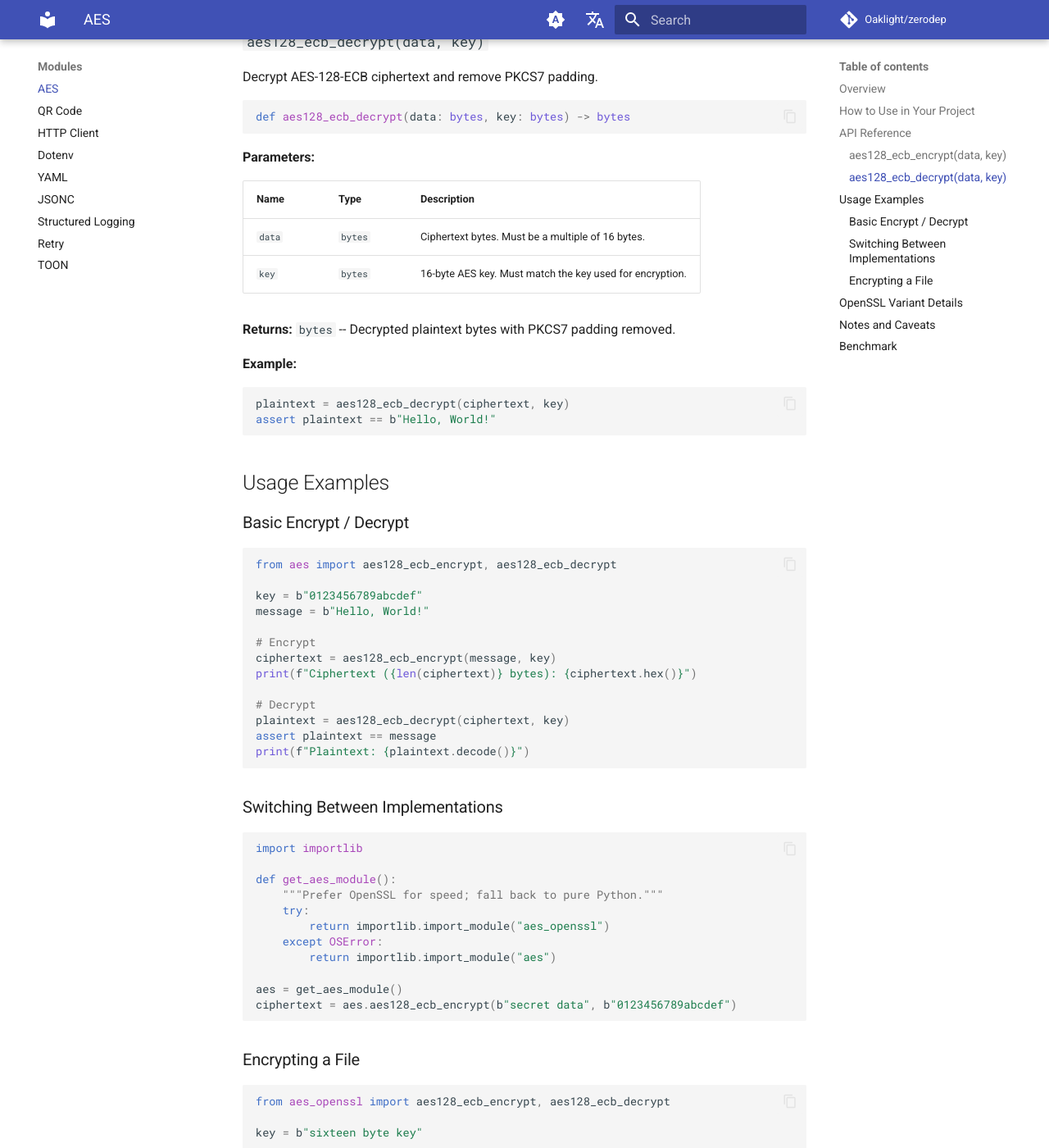
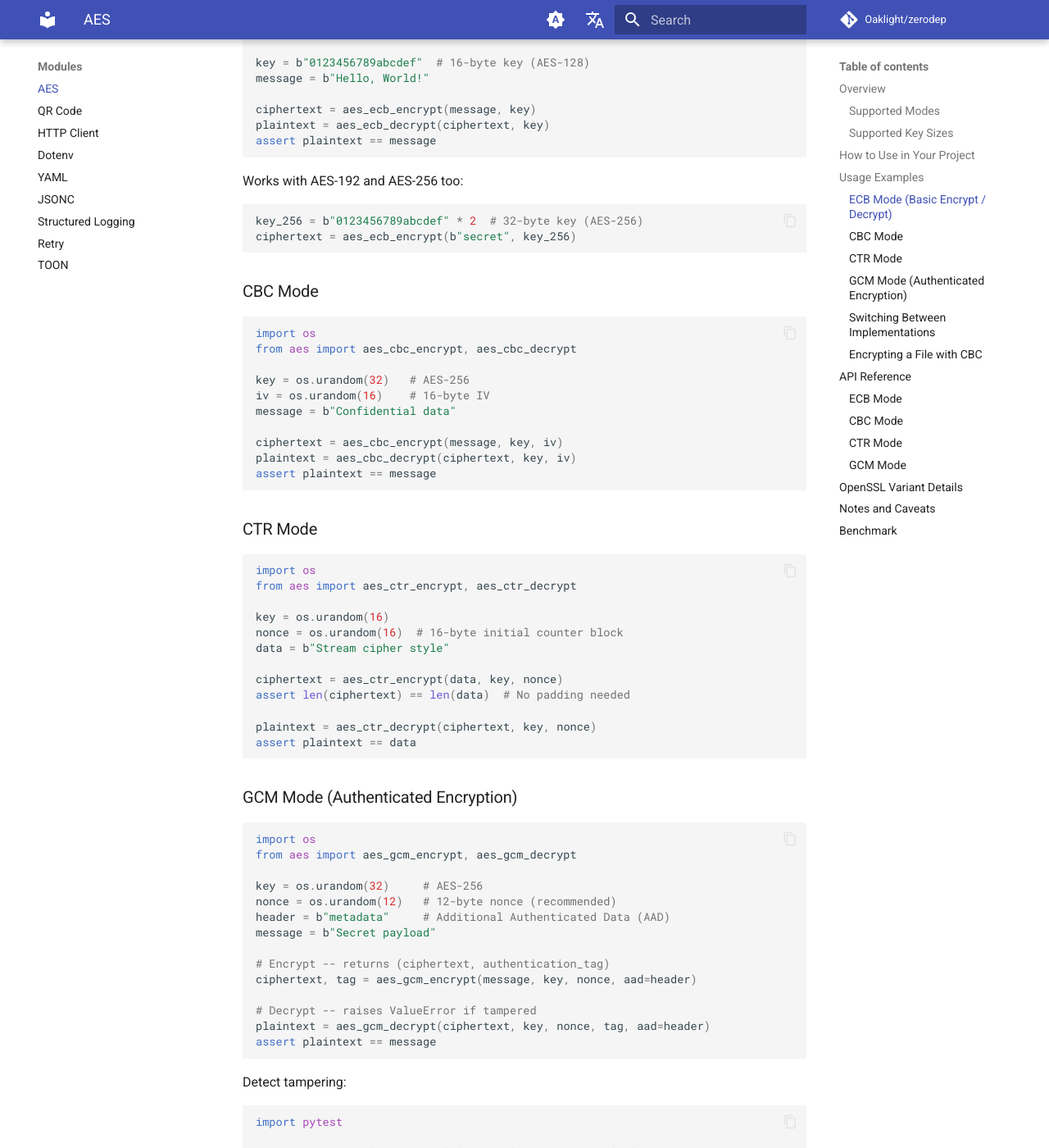
Before and after one commit to Oaklight/zerodep, an MkDocs documentation site: the page built from docs/modules/aes.md, in a window 1280 px wide and 1400 px high, scrolled down 1601 px. Shown: the whole window at 82% size. Built offline with MkDocs 1.6.1 and Material for MkDocs 9.7.7, drawn with Linux system fonts in a browser that asks for light colours; comment, search, counter and statistics services are not loaded; some of the changed text lies outside the part shown.

Commit message:
Update AES docs for multi-mode support (ECB/CBC/CTR/GCM)

````diff
--- a/docs/modules/aes.md
+++ b/docs/modules/aes.md
@@ -1,10 +1,10 @@
 # AES Encryption
 
-AES-128-ECB encryption with PKCS7 padding -- zero dependencies, stdlib only, Python 3.10+.
+AES encryption with ECB, CBC, CTR, and GCM modes for 128/192/256-bit keys -- zero dependencies, stdlib only, Python 3.10+.
 
 ## Overview
 
-The AES module provides AES-128 encryption and decryption in ECB (Electronic Codebook) mode with automatic PKCS7 padding. Two interchangeable implementations are available:
+The AES module provides AES encryption and decryption across multiple modes and key sizes. Two interchangeable implementations are available:
 
 | File | Description | Dependencies |
 |------|-------------|--------------|
@@ -12,6 +12,19 @@ The AES module provides AES-128 encryption and decryption in ECB (Electronic Cod
 | `aes_openssl.py` | Delegates to system OpenSSL via `ctypes` | System `libcrypto` at runtime |
 
 Both files expose the **same public API**, so you can swap one for the other with no code changes.
+
+### Supported Modes
+
+| Mode | Padding | IV/Nonce | Use Case |
+|------|---------|----------|----------|
+| **ECB** | PKCS7 | None | Simple encryption (not recommended for structured data) |
+| **CBC** | PKCS7 | 16-byte IV | General-purpose block encryption |
+| **CTR** | None | 16-byte nonce | Stream-like encryption, parallelizable |
+| **GCM** | None | 12-byte nonce (recommended) | Authenticated encryption (AEAD) |
+
+### Supported Key Sizes
+
+All modes support AES-128 (16 bytes), AES-192 (24 bytes), and AES-256 (32 bytes) keys.
 
 ## How to Use in Your Project
 
@@ -28,81 +41,92 @@ cp aes/aes_openssl.py your_project/
 Then import directly:
 
 ```python
-from aes import aes128_ecb_encrypt, aes128_ecb_decrypt
+from aes import aes_ecb_encrypt, aes_cbc_encrypt, aes_ctr_encrypt, aes_gcm_encrypt
 # or
-from aes_openssl import aes128_ecb_encrypt, aes128_ecb_decrypt
-```
-
-## API Reference
-
-### `aes128_ecb_encrypt(data, key)`
-
-Encrypt data with AES-128-ECB and PKCS7 padding.
-
-```python
-def aes128_ecb_encrypt(data: bytes, key: bytes) -> bytes
-```
-
-**Parameters:**
-
-| Name | Type | Description |
-|------|------|-------------|
-| `data` | `bytes` | Plaintext bytes to encrypt. Can be any length. |
-| `key` | `bytes` | 16-byte AES key. Must be exactly 16 bytes. |
-
-**Returns:** `bytes` -- Ciphertext bytes. The length is always a multiple of 16 due to PKCS7 padding.
-
-**Example:**
-
-```python
-key = b"0123456789abcdef"  # 16 bytes
-ciphertext = aes128_ecb_encrypt(b"Hello, World!", key)
-```
-
----
-
-### `aes128_ecb_decrypt(data, key)`
-
-Decrypt AES-128-ECB ciphertext and remove PKCS7 padding.
-
-```python
-def aes128_ecb_decrypt(data: bytes, key: bytes) -> bytes
-```
-
-**Parameters:**
-
-| Name | Type | Description |
-|------|------|-------------|
-| `data` | `bytes` | Ciphertext bytes. Must be a multiple of 16 bytes. |
-| `key` | `bytes` | 16-byte AES key. Must match the key used for encryption. |
-
-**Returns:** `bytes` -- Decrypted plaintext bytes with PKCS7 padding removed.
-
-**Example:**
-
-```python
-plaintext = aes128_ecb_decrypt(ciphertext, key)
-assert plaintext == b"Hello, World!"
+from aes_openssl import aes_ecb_encrypt, aes_cbc_encrypt, aes_ctr_encrypt, aes_gcm_encrypt
 ```
 
 ## Usage Examples
 
-### Basic Encrypt / Decrypt
+### ECB Mode (Basic Encrypt / Decrypt)
 
 ```python
-from aes import aes128_ecb_encrypt, aes128_ecb_decrypt
+from aes import aes_ecb_encrypt, aes_ecb_decrypt
 
-key = b"0123456789abcdef"
+key = b"0123456789abcdef"  # 16-byte key (AES-128)
 message = b"Hello, World!"
 
-# Encrypt
-ciphertext = aes128_ecb_encrypt(message, key)
-print(f"Ciphertext ({len(ciphertext)} bytes): {ciphertext.hex()}")
+ciphertext = aes_ecb_encrypt(message, key)
+plaintext = aes_ecb_decrypt(ciphertext, key)
+assert plaintext == message
+```
 
-# Decrypt
-plaintext = aes128_ecb_decrypt(ciphertext, key)
+Works with AES-192 and AES-256 too:
+
+```python
+key_256 = b"0123456789abcdef" * 2  # 32-byte key (AES-256)
+ciphertext = aes_ecb_encrypt(b"secret", key_256)
+```
+
+### CBC Mode
+
+```python
+import os
+from aes import aes_cbc_encrypt, aes_cbc_decrypt
+
+key = os.urandom(32)   # AES-256
+iv = os.urandom(16)    # 16-byte IV
+message = b"Confidential data"
+
+ciphertext = aes_cbc_encrypt(message, key, iv)
+plaintext = aes_cbc_decrypt(ciphertext, key, iv)
 assert plaintext == message
-print(f"Plaintext: {plaintext.decode()}")
+```
+
+### CTR Mode
+
+```python
+import os
+from aes import aes_ctr_encrypt, aes_ctr_decrypt
+
+key = os.urandom(16)
+nonce = os.urandom(16)  # 16-byte initial counter block
+data = b"Stream cipher style"
+
+ciphertext = aes_ctr_encrypt(data, key, nonce)
+assert len(ciphertext) == len(data)  # No padding needed
+
+plaintext = aes_ctr_decrypt(ciphertext, key, nonce)
+assert plaintext == data
+```
+
+### GCM Mode (Authenticated Encryption)
+
+```python
+import os
+from aes import aes_gcm_encrypt, aes_gcm_decrypt
+
+key = os.urandom(32)     # AES-256
+nonce = os.urandom(12)   # 12-byte nonce (recommended)
+header = b"metadata"     # Additional Authenticated Data (AAD)
+message = b"Secret payload"
+
+# Encrypt -- returns (ciphertext, authentication_tag)
+ciphertext, tag = aes_gcm_encrypt(message, key, nonce, aad=header)
+
+# Decrypt -- raises ValueError if tampered
+plaintext = aes_gcm_decrypt(ciphertext, key, nonce, tag, aad=header)
+assert plaintext == message
+```
+
+Detect tampering:
+
+```python
+import pytest
+
+tampered = bytes([ciphertext[0] ^ 0xFF]) + ciphertext[1:]
+with pytest.raises(ValueError, match="authentication failed"):
+    aes_gcm_decrypt(tampered, key, nonce, tag, aad=header)
 ```
 
 ### Switching Between Implementations
@@ -118,30 +142,83 @@ def get_aes_module():
         return importlib.import_module("aes")
 
 aes = get_aes_module()
-ciphertext = aes.aes128_ecb_encrypt(b"secret data", b"0123456789abcdef")
+ciphertext = aes.aes_ecb_encrypt(b"secret data", b"0123456789abcdef")
 ```
 
-### Encrypting a File
+### Encrypting a File with CBC
 
 ```python
-from aes_openssl import aes128_ecb_encrypt, aes128_ecb_decrypt
+import os
+from aes_openssl import aes_cbc_encrypt, aes_cbc_decrypt
 
-key = b"sixteen byte key"
+key = os.urandom(32)
+iv = os.urandom(16)
 
 # Encrypt
 with open("input.bin", "rb") as f:
     data = f.read()
-ct = aes128_ecb_encrypt(data, key)
+ct = aes_cbc_encrypt(data, key, iv)
 with open("input.bin.enc", "wb") as f:
-    f.write(ct)
+    f.write(iv + ct)  # Prepend IV for later retrieval
 
 # Decrypt
 with open("input.bin.enc", "rb") as f:
-    ct = f.read()
-pt = aes128_ecb_decrypt(ct, key)
-with open("input.bin.dec", "wb") as f:
-    f.write(pt)
+    raw = f.read()
+iv_read, ct_read = raw[:16], raw[16:]
+pt = aes_cbc_decrypt(ct_read, key, iv_read)
 ```
+
+## API Reference
+
+### ECB Mode
+
+```python
+aes_ecb_encrypt(data: bytes, key: bytes) -> bytes
+aes_ecb_decrypt(data: bytes, key: bytes) -> bytes
+```
+
+- **key**: 16, 24, or 32 bytes
+- PKCS7 padding applied automatically
+- `aes128_ecb_encrypt` / `aes128_ecb_decrypt` are available as backward-compatible aliases
+
+### CBC Mode
+
+```python
+aes_cbc_encrypt(data: bytes, key: bytes, iv: bytes) -> bytes
+aes_cbc_decrypt(data: bytes, key: bytes, iv: bytes) -> bytes
+```
+
+- **key**: 16, 24, or 32 bytes
+- **iv**: Must be exactly 16 bytes
+- PKCS7 padding applied automatically
+
+### CTR Mode
+
+```python
+aes_ctr_encrypt(data: bytes, key: bytes, nonce: bytes) -> bytes
+aes_ctr_decrypt(data: bytes, key: bytes, nonce: bytes) -> bytes
+```
+
+- **key**: 16, 24, or 32 bytes
+- **nonce**: 16-byte initial counter block
+- No padding -- output length equals input length
+- `aes_ctr_encrypt` and `aes_ctr_decrypt` are the same function (CTR is symmetric)
+
+### GCM Mode
+
+```python
+aes_gcm_encrypt(data: bytes, key: bytes, nonce: bytes,
+                aad: bytes = b"", tag_length: int = 16) -> tuple[bytes, bytes]
+aes_gcm_decrypt(data: bytes, key: bytes, nonce: bytes,
+                tag: bytes, aad: bytes = b"") -> bytes
+```
+
+- **key**: 16, 24, or 32 bytes
+- **nonce**: 12 bytes recommended (arbitrary length supported)
+- **aad**: Additional Authenticated Data (integrity-protected but not encrypted)
+- **tag_length**: 4-16 bytes (default 16)
+- Returns `(ciphertext, tag)` on encrypt
+- Raises `ValueError("authentication failed")` on decrypt if tag verification fails
 
 ## OpenSSL Variant Details
 
@@ -160,18 +237,21 @@ If `libcrypto` cannot be found, an `OSError` is raised at **import time**.
 ## Notes and Caveats
 
 !!! warning "ECB Mode Security"
-    ECB mode encrypts each 16-byte block independently, which means identical plaintext blocks produce identical ciphertext blocks. This makes ECB **unsuitable for encrypting structured or repetitive data** where patterns should be hidden. Use ECB only when you specifically need it (e.g., compatibility with an existing protocol).
+    ECB mode encrypts each 16-byte block independently, which means identical plaintext blocks produce identical ciphertext blocks. This makes ECB **unsuitable for encrypting structured or repetitive data**. Use CBC, CTR, or GCM instead.
+
+!!! tip "Recommended Mode"
+    For most applications, use **GCM mode** -- it provides both encryption and authentication (AEAD), preventing both eavesdropping and tampering. It is the default in TLS 1.3.
 
 !!! info "Performance"
     The pure Python implementation (`aes.py`) is intentionally simple and educational. It is **orders of magnitude slower** than native implementations for large data. For any performance-sensitive workload, use `aes_openssl.py` instead.
 
-- **Key length:** Must be exactly 16 bytes (128 bits). Passing a key of a different length will produce incorrect results or errors.
-- **PKCS7 padding:** Applied automatically during encryption and stripped during decryption. You do not need to pad your data manually.
-- **Python version:** Requires Python 3.10+ (uses `list[list[int]]` type hint syntax).
-- **No IV:** ECB mode does not use an initialization vector.
+- **Key length:** Must be 16, 24, or 32 bytes. Invalid lengths raise `ValueError`.
+- **PKCS7 padding:** Applied automatically in ECB and CBC modes. CTR and GCM do not use padding.
+- **Python version:** Requires Python 3.10+.
+- **IV/nonce management:** IVs and nonces are never auto-generated. Use `os.urandom()` to generate them and store/transmit them alongside the ciphertext.
 
 ## Benchmark
 
-Benchmarked against `pycryptodome` across three data sizes (13 B, 1 KB, 64 KB). OpenSSL ctypes is ~2x faster than pycryptodome; pure Python is suited for small data only.
+Benchmarked against `pycryptodome` across ECB, CBC, CTR, and GCM modes. OpenSSL ctypes is ~2x faster than pycryptodome; pure Python is suited for small data only.
 
 See [AES Benchmark](../benchmarks/aes.md) for detailed results.
````
Also changed, not shown: docs/benchmarks/aes.md (+34 -12 lines).
